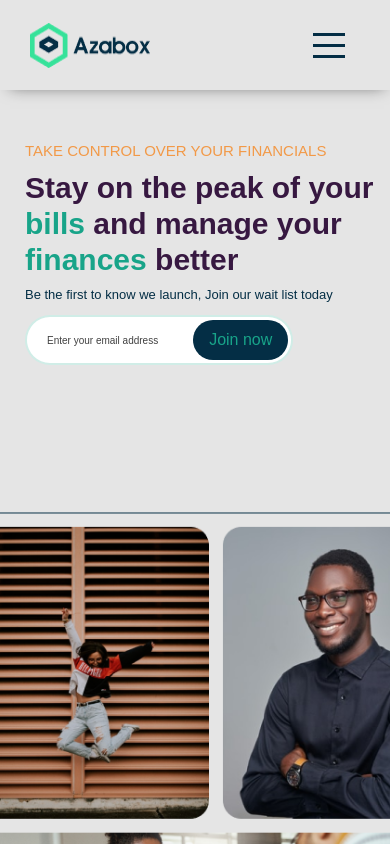
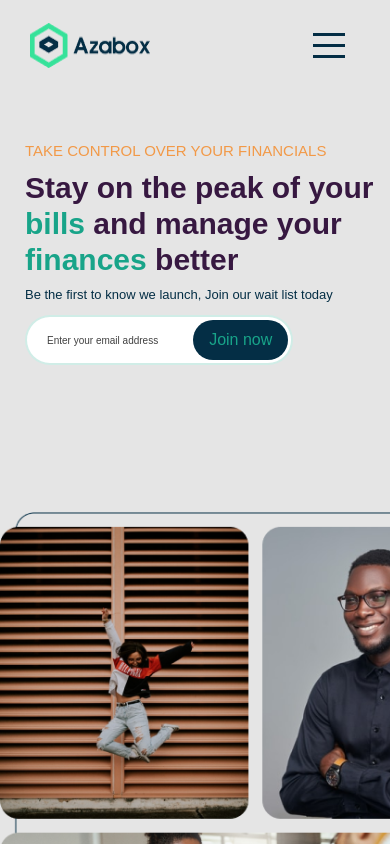
Before and after one commit to DanielMabadeje/Azabox, a React (Create React App) app: page / in a window 390 px wide. Built offline with nearby package versions, Linux system fonts and the light colour scheme.

Commit message:
responsiveness updated

```diff
--- a/src/component/intro/Intro.jsx
+++ b/src/component/intro/Intro.jsx
@@ -37,7 +37,7 @@
       </div>
 
       <div className="right">
-        <img src={frame2} alt="" />
+        <img src={frame2} alt="" className="rounded mx-auto d-block" />
       </div>
     </div>
   );
--- a/src/component/intro/intro.scss
+++ b/src/component/intro/intro.scss
@@ -52,6 +52,7 @@
       height: 50vh;
       background-color: #e5e5e5;
       position: relative;
+      z-index: 10;
     }
 
     .top {
```
